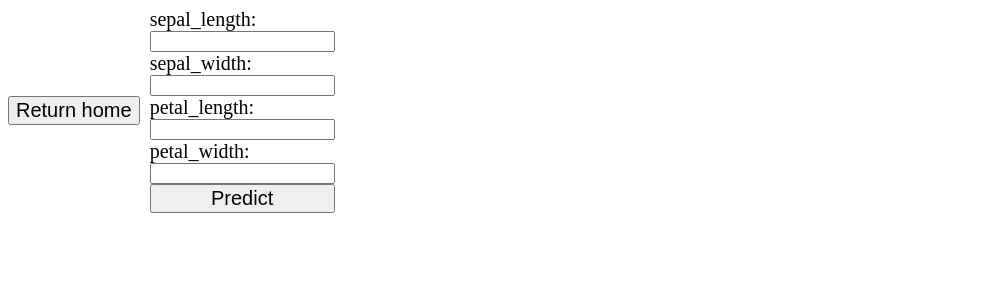
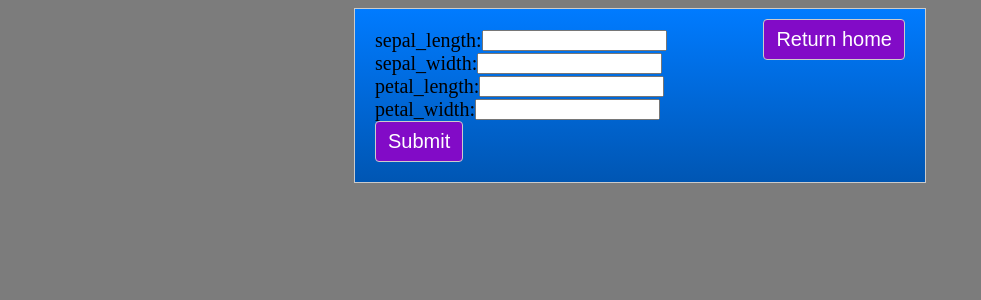
Before and after one commit to Aszlas545/FlaskAPI, a Python web app: template SourceCode/templates/prediction.html in a window 1280 px wide. Shown: the top 300 px of the page, without its empty margins (0-981 px from the left). Run offline with Jinja, Linux system fonts and the light colour scheme; the template is opened without the code that fills it, so the values that code supplies are empty.

```diff
--- a/SourceCode/static/style.css
+++ b/SourceCode/static/style.css
@@ -6,15 +6,19 @@
   font-family: Arial, sans-serif;
 }
 
+body {
+  background-color: #7c7c7c;
+}
+
 th {
-  background-color: #333;
-  color: #fff;
+  background-color: #383838;
+  color: #ffffff;
   text-align: left;
   padding: 12px;
 }
 
 td {
-  border-bottom: 1px solid #ddd;
+  border-bottom: 1px solid #dad9d9;
   padding: 12px;
 }
 
@@ -27,7 +31,7 @@ tr:nth-of-type(odd) {
 }
 
 tr:hover {
-  background-color: #fff;
+  background-color: #ffffff;
 }
 
 div {
@@ -37,8 +41,6 @@ div {
 }
 
 form {
-  display: flex;
-  flex-direction: column;
   margin-right: 10px;
 }
 
@@ -53,5 +55,39 @@ label {
 }
 
 button {
+  background-color: #820bc7;
+  color: white;
+  border: 1px solid #cccccc;
+  padding: 8px 12px;
+  border-radius: 4px;
+  cursor: pointer;
   font-size: 20px;
 }
+
+
+.container {
+  position: relative;
+  background: linear-gradient(to bottom, #007bff, #0056b3);
+  width: 530px;
+  margin: auto;
+  padding: 20px;
+  border: 1px solid #cbcbcb;
+}
+
+a {
+  margin-right: 10px;
+}
+
+.a-home {
+  position: absolute;
+  top: 10px;
+  right: 10px;
+}
+
+button:hover {
+  background-color: #d209ff;
+}
+
+.other-form {
+  margin-top: 50px;
+}
--- a/SourceCode/templates/prediction.html
+++ b/SourceCode/templates/prediction.html
@@ -3,17 +3,30 @@
 {% block title %}Predict data point{% endblock %}
 
 {% block content %}
-    <div>
-        <form action="/" method="get">
-            <input type="hidden" name="dummy" value="">
-            <button type="submit">Return home</button>
+    <div class="container">
+        <form class="form" action="/predict" method="post">
+            <div class="form-group">
+                <label for="sepal_length">sepal_length:</label>
+                <input type="text" id="sepal_length" name="sepal_length">
+            </div>
+            <div class="form-group">
+                <label for="sepal_width">sepal_width:</label>
+                <input type="text" id="sepal_width" name="sepal_width">
+            </div>
+            <div class="form-group">
+                <label for="petal_length">petal_length:</label>
+                <input type="text" id="petal_length" name="petal_length">
+            </div>
+            <div class="form-group">
+               <label for="petal_width">petal_width:</label>
+                <input type="text" id="petal_width" name="petal_width">
+            </div>
+            <div class="form-group">
+                <button type="submit">Submit</button>
+            </div>
         </form>
-        <form action="/predict" method="post">
-            <label for="sepal_length">sepal_length:</label><input type="text" id="sepal_length" name="sepal_length">
-            <label for="sepal_width">sepal_width:</label><input type="text" id="sepal_width" name="sepal_width">
-            <label for="petal_length">petal_length:</label><input type="text" id="petal_length" name="petal_length">
-            <label for="petal_width">petal_width:</label><input type="text" id="petal_width" name="petal_width">
-            <button type="submit">Predict</button>
-        </form>
+        <a href="http://127.0.0.1:5000/" class="a-home">
+          <button>Return home</button>
+        </a>
     </div>
 {% endblock %}
```
Also changed, not shown: SourceCode/templates/addition.html (+28 -12 lines), SourceCode/templates/home.html (+6 -8 lines), SourceCode/templates/predicted.html (+4 -5 lines).
